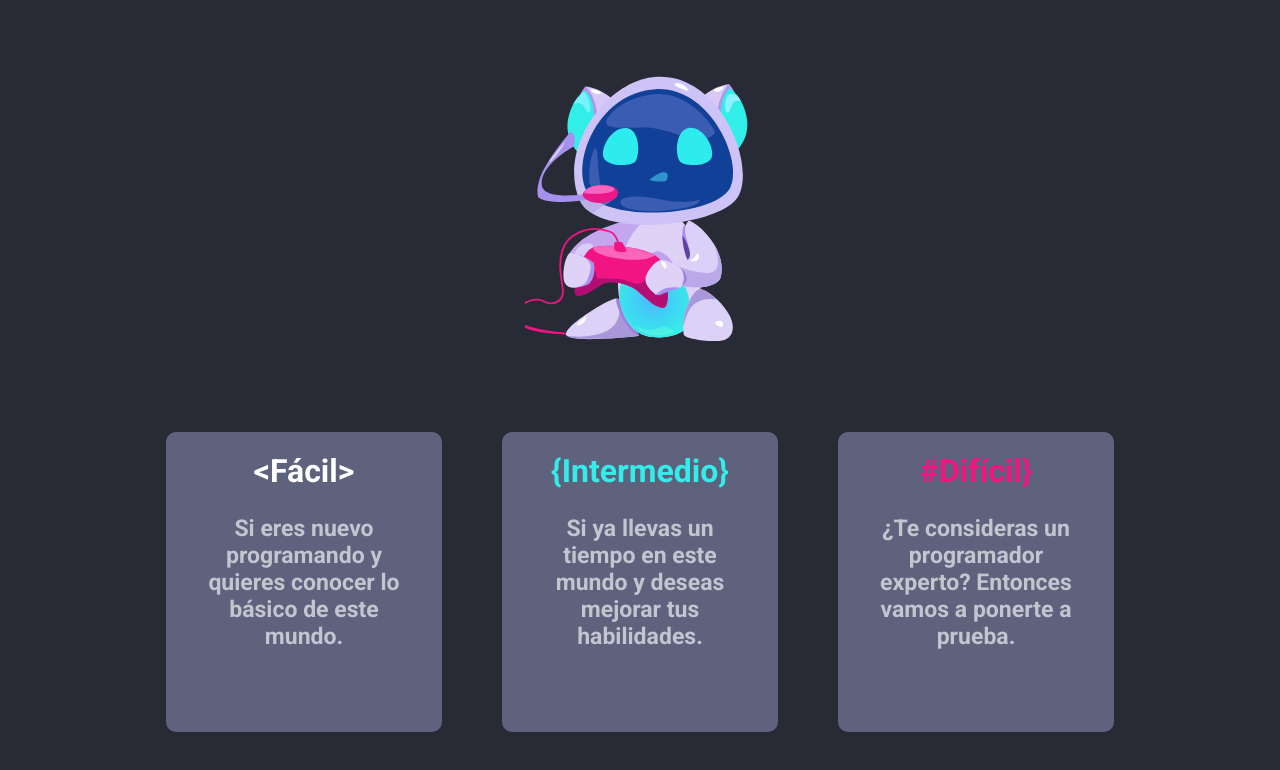
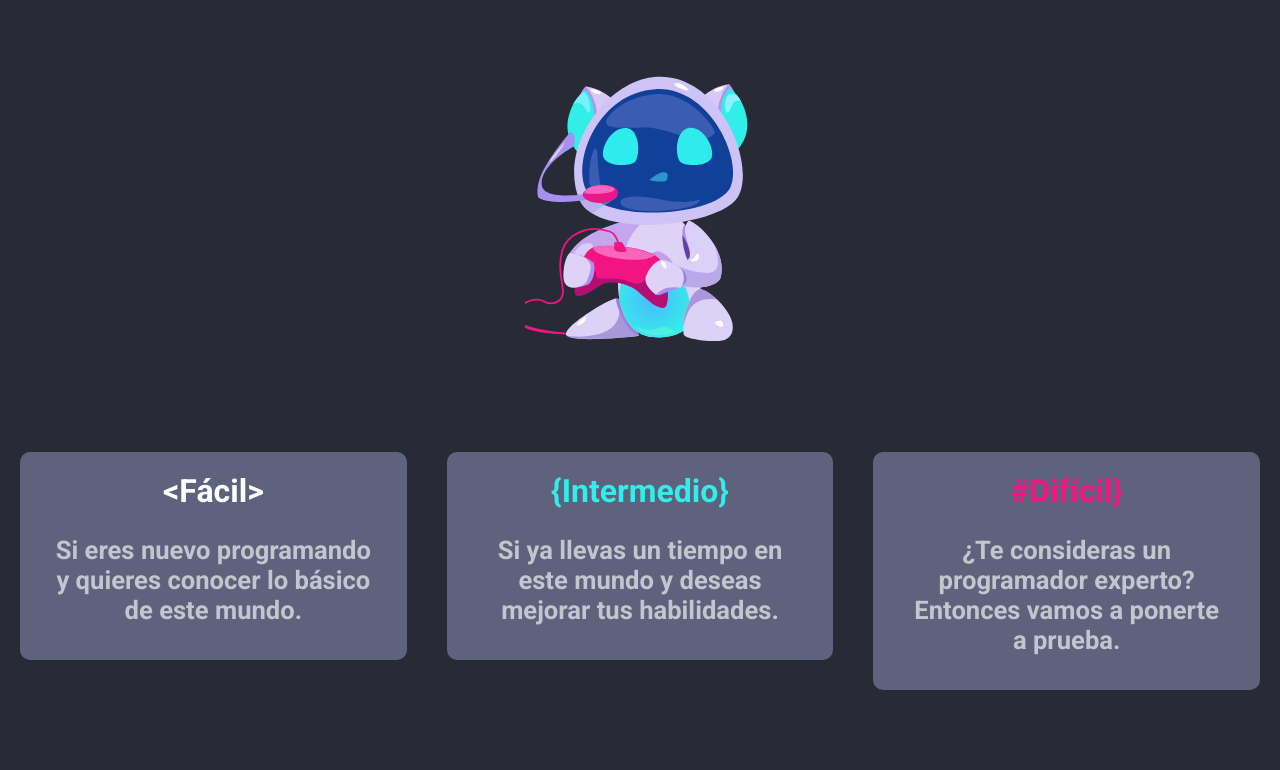
Before and after one commit to gebrayel/Codi-Leetcode-Clone-Frontend, a React (Create React App) app: page /actual in a window 1280 px wide. Shown: the top 770 px of the page. Built offline with nearby package versions, Linux system fonts and the light colour scheme.

Commit message:
Manejar estilos

```diff
--- a/src/components/DifficultyBox/DifficultyBox.js
+++ b/src/components/DifficultyBox/DifficultyBox.js
@@ -1,5 +1,6 @@
 import React from 'react';
 import { makeStyles } from '@material-ui/core/styles';
+import { Grid } from '@material-ui/core';
 
 import colors from "../../config/colors/colors";
 
@@ -11,24 +12,29 @@ export default function DifficultyBox({
     const classes = useStyles(props);
 
     return (
-        <div className={classes.box}>
-            <h1 className={classes.title}>{title}</h1>
-            <p className={classes.text}>{children}</p>
-        </div>
+        <Grid
+            item
+            xs={12}
+            md={4}
+        >
+            <div
+                className={classes.box}
+            >
+                <h1 className={classes.title}>{title}</h1>
+                <p className={classes.text}>{children}</p>
+            </div>
+        </Grid>
     )
 }
 
-const useStyles = makeStyles({
+const useStyles = makeStyles(theme => ({
     box: {
         backgroundColor: colors.boxBackground,
-        width: "20vw",
-        height: "35vh",
         borderRadius: 10,
         cursor: "pointer",
         transitionDuration: "0.3s",
         padding: 10,
-        marginLeft: 30,
-        marginRight: 30,
+        margin: 20,
         '&:hover': {
             backgroundColor: colors.boxBackgroundHover,
         }
@@ -38,12 +44,22 @@ const useStyles = makeStyles({
         marginTop: 10,
         fontSize: "2.5vw",
         fontWeight: "bold",
-        color: props => props.titleColor
+        color: props => props.titleColor,
+        [theme.breakpoints.down('sm')]: {
+            fontSize: "5.0vw"
+        }
+
     },
     text: {
         color: "rgba(255, 255, 255, 0.63)",
         textAlign: "center",
-        fontSize: "1.8vw",
+        fontSize: "2.0vw",
         padding: 25,
+        [theme.breakpoints.down('md')]: {
+            fontSize: "2.0vw"
+        },
+        [theme.breakpoints.down('sm')]: {
+            fontSize: "4.0vw"
+        },
     }
-});
+}));
```
